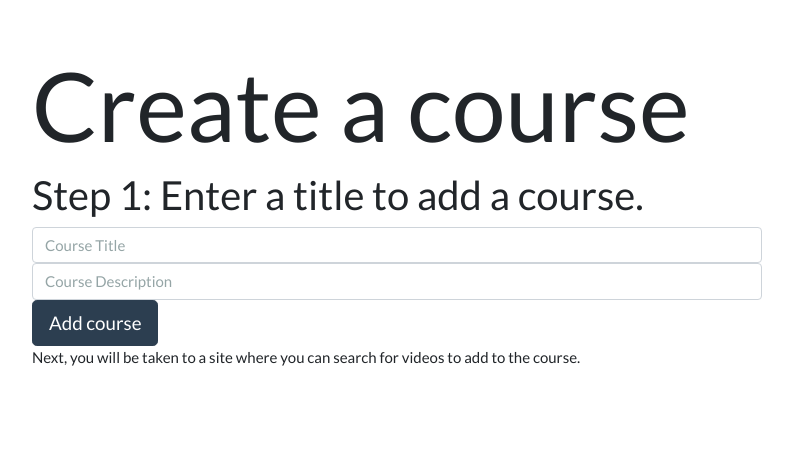
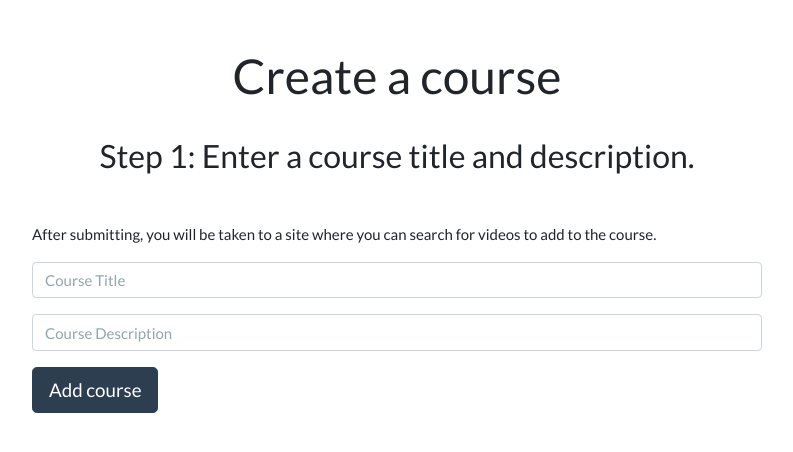
Before and after one commit to andreamartz/sb-29-capstone-1, a Flask app: template templates/courses/new.html in a window 1280 px wide. Shown: the part 71-523 px from the top of the page, without its empty margins (243-1036 px from the left). Run offline with Flask 2, Linux system fonts and the light colour scheme; the template is opened without the code that fills it: values that come from a table or form of the project are taken from there, others are empty; parts of the project's set-up code (start-up, migrations or seed data) failed here and were passed over.

Commit message:
Add YouTube video links to thumbnails and make styles more consistent across pages

```diff
--- a/templates/courses/details.html
+++ b/templates/courses/details.html
@@ -19,7 +19,7 @@ This page will show ALL logged in users:
       <!-- Course Image -->
       <!-- CHANGE: remove this line when replacing thumbnail with iframe -->
       <a href="https://www.youtube.com/watch?v={{ vc.video.yt_video_id }}" target="_blank" rel="noreferrer noopener">
-        <img src="{{ vc.video.thumbUrl }}" class="img-fluid searched-item"
+        <img src="{{ vc.video.thumb_url }}" class="img-fluid searched-item"
           alt="thumbnail of video: {{ vc.video.title }}">
       </a>
       <!-- CHANGE: uncomment and turn into a variable to show iframe -->
--- a/templates/courses/new.html
+++ b/templates/courses/new.html
@@ -5,34 +5,26 @@
 {% extends 'base.html' %}
 {% block content %}
 <!-- Create a course -->
-<div class="row justify-content-center">
+<div class="row justify-content-center mb-4">
+  <h1>Create a course</h1>
+</div>
+<div class="row justify-content-md-center">
   <div class="col-md-8">
-    <h1 class="display-1">Create a course</h1>
-    <h2 class="join-message">Step 1: Enter a title to add a course.</h2>
-    <form method="POST">
+    <p class="h3 text-center mb-5">
+      Step 1: Enter a course title and description.
+    </p>
+    <p>After submitting, you will be taken to a site where you can search for videos to add to the course.</p>
+    <form method="POST" id="user_form">
       {{ form.hidden_tag() }}
 
       {% for field in form if field.widget.input_type != 'hidden' %}
       {% for error in field.errors %}
       <span class="text-danger">{{ error }}</span>
       {% endfor %}
-      {{ field(placeholder=field.label.text, class="form-control") }}
+      {{ field(placeholder=field.label.text, class="form-control mb-3") }}
       {% endfor %}
       <button class="btn btn-primary btn-lg">Add course</button>
-      <p>Next, you will be taken to a site where you can search for videos to add to the course.</p>
     </form>
   </div>
 </div>
-<!-- Search for videos to add to course -->
-<!-- <div class="row justify-content-center">
-  <div class="col-md-7">
-    <h2 class="join-message">Step 2: Search for videos to add to course.</h2> -->
-<!-- <form action="/courses/ course.id /search-video" method="GET">
-      <input type="hidden">
-      <button class="btn btn-primary btn-lg btn-block">Search videos</button>
-    </form> -->
-<!-- </div> -->
-<!-- </div> -->
-
-
 {% endblock %}
```
Also changed, not shown: templates/courses/edit.html (+11 -14 lines), templates/courses/search.html (+9 -6 lines).
